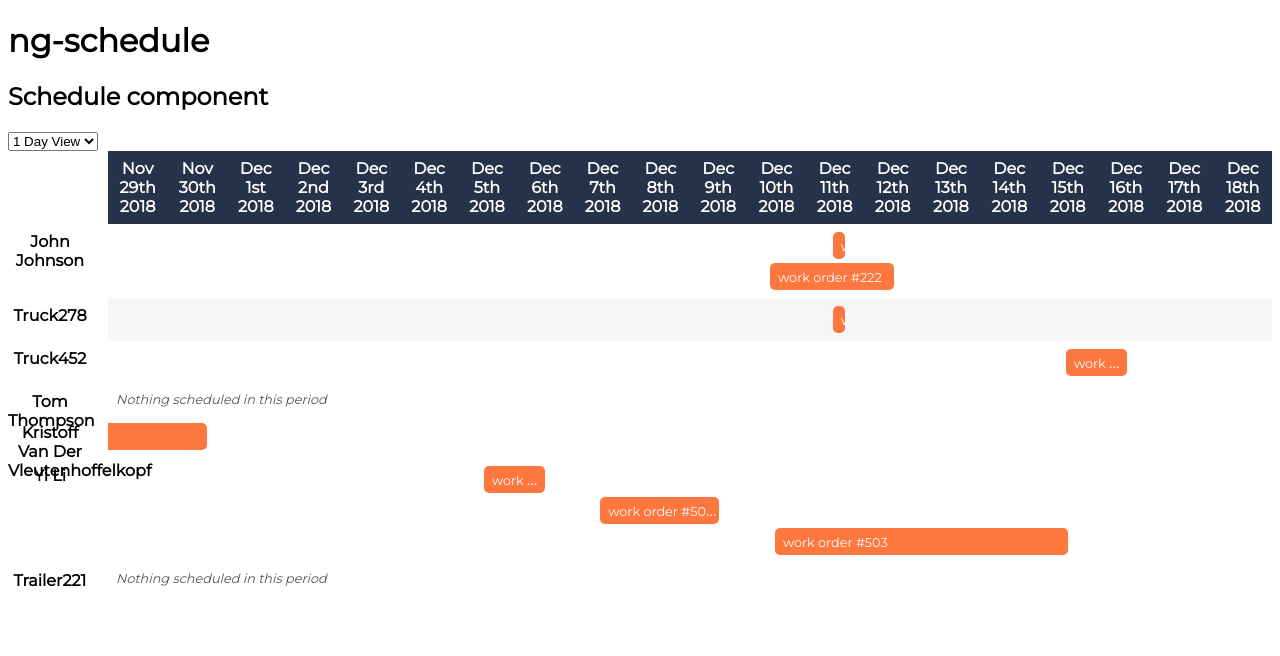
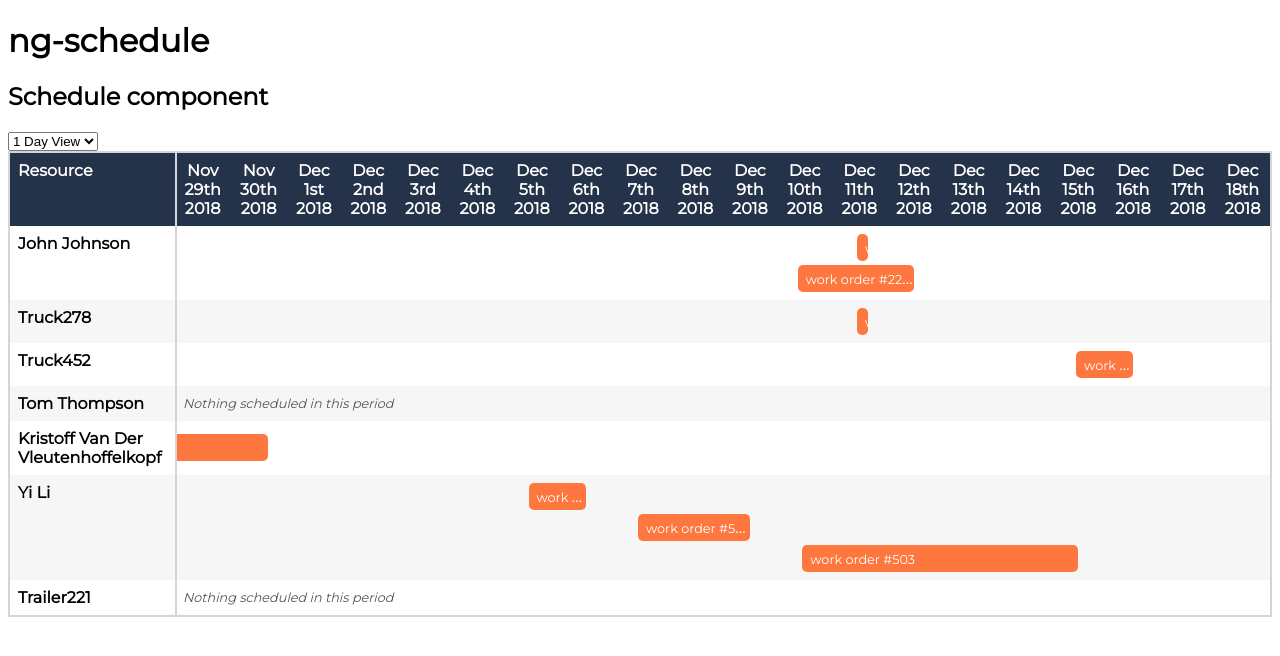
Before and after one commit to svillegascreative/ng-schedule, an Angular app: page / in a window 1280 px wide. Shown: the top 656 px of the page. Built offline with nearby package versions, Linux system fonts and the light colour scheme.

Commit message:
Improve scrolling behaviour on schedule table

```diff
--- a/src/app/schedule/schedule.component.html
+++ b/src/app/schedule/schedule.component.html
@@ -8,7 +8,7 @@
   </select>
 </form>
 
-
+<div class="ngsc-table-scroll">
   <div class="ngsc-table-wrapper">
     <table class="ngsc-table">
 
@@ -56,3 +56,4 @@
 
     </table>
   </div>
+</div>
--- a/src/app/schedule/schedule.component.scss
+++ b/src/app/schedule/schedule.component.scss
@@ -4,9 +4,14 @@
 // TABLE
 // ================================
 
+.ngsc-table-scroll {
+  position:relative;
+  overflow: hidden;
+  border: 2px solid $border-color;
+}
+
 .ngsc-table-wrapper {
-  overflow: scroll;
-  margin-left: 100px;
+  overflow: auto;
 }
 
 .ngsc-table {
@@ -23,21 +28,34 @@ td, th {
   color: $thead-color;
 }
 
-.ngsc-fixed-col {
-  position: absolute;
-  left: 0;
-  width: 100px;
-}
 
 tbody {
-  tr:nth-child(2) {
+  background-color: #fff;
+  tr:nth-child(even) {
     background-color: $row-shade;
   }
 }
 
-// tr td:first-of-type {
-//   border-right: 2px solid $border-color;
-// }
+.cloned-col {
+  position: absolute;
+  top: 0;
+  left: 0;
+
+  & th,
+  & td {
+    visibility: hidden;
+  }
+
+  .ngsc-fixed-col {
+    border-right: 2px solid $border-color;
+    overflow: hidden;
+    text-overflow: ellipsis;
+    vertical-align: top;
+    text-align: left;
+    visibility: visible;
+  }
+}
+
 
 
 // EVENTS
--- a/src/app/schedule/schedule.component.ts
+++ b/src/app/schedule/schedule.component.ts
@@ -1,4 +1,4 @@
-import { Component, OnInit } from '@angular/core';
+import { Component, AfterViewInit } from '@angular/core';
 
 import { addDays, differenceInMinutes, eachDay, endOfDay, format, startOfDay, startOfToday } from "date-fns";
 
@@ -13,7 +13,7 @@ import { SCHEDULE } from "./mock-schedule";
   styleUrls: ['./schedule.component.scss']
 })
 
-export class ScheduleComponent implements OnInit {
+export class ScheduleComponent implements AfterViewInit {
 
   schedule: Schedule = SCHEDULE;
   // displayDays: number = 2;
@@ -24,7 +24,9 @@ export class ScheduleComponent implements OnInit {
 
   constructor() { }
 
-  ngOnInit() {
+  ngAfterViewInit() {
+    const layer = document.querySelector('.ngsc-table').cloneNode(true);
+    document.querySelector('.ngsc-table-scroll').appendChild(layer).classList.add('cloned-col');
   }
 
   getDates() {
```
Lines whose indentation alone changed are shown as unchanged.
